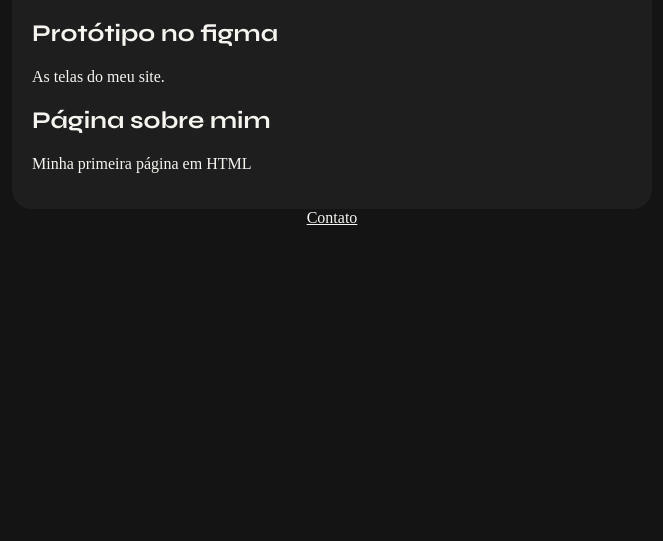
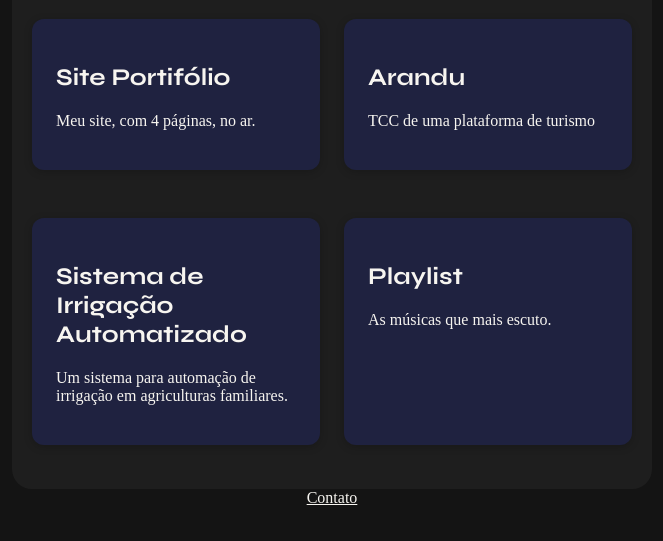
Before and after one commit to er1cww/Portifolio, a plain HTML site: page projetos.html in a window 1280 px wide. Shown: the part 177-718 px from the top of the page, without its empty margins (308-971 px from the left). Drawn offline with Linux system fonts and the light colour scheme.

Commit message:
cria cards de projetos com JS

```diff
--- /dev/null
+++ b/js/projetos.js
@@ -0,0 +1,24 @@
+const projetos = [
+  { titulo: "Site Portifólio", descricao: "Meu site, com 4 páginas, no ar." },
+  { titulo: "Arandu", descricao: "TCC de uma plataforma de turismo" },
+  { titulo: "Sistema de Irrigação Automatizado", descricao: "Um sistema para automação de irrigação em agriculturas familiares." },
+  { titulo: "Playlist", descricao: "As músicas que mais escuto." }
+];
+
+const listaProjetos = document.querySelector("#lista-projetos");
+
+function criarCard(projeto) {
+  const card = document.createElement("section");
+  card.classList.add("card");
+  const titulo = document.createElement("h2");
+  titulo.textContent = projeto.titulo;
+  const texto = document.createElement("p");
+  texto.textContent = projeto.descricao;
+  card.appendChild(titulo);
+  card.appendChild(texto);
+  listaProjetos.appendChild(card);
+}
+
+for (const projeto of projetos) {
+  criarCard(projeto);
+}
--- a/projetos.html
+++ b/projetos.html
@@ -22,20 +22,14 @@
     <main>
 
         <h1>Meus Projetos</h1>
-        <article>
-            <h2>Protótipo no figma</h2>
-            <p>As telas do meu site.</p>
-        </article>
-        <article>
-            <h2>Página sobre mim</h2>
-            <p>Minha primeira página em HTML</p>
-        </article>
+            <div class="projetos" id="lista-projetos">
 
+            </div>
     </main>
 
     <footer>
         <a href="contato.html">Contato</a>
     </footer>
-
+    <script src="js/projetos.js"></script>
 </body>
 </html>
```
